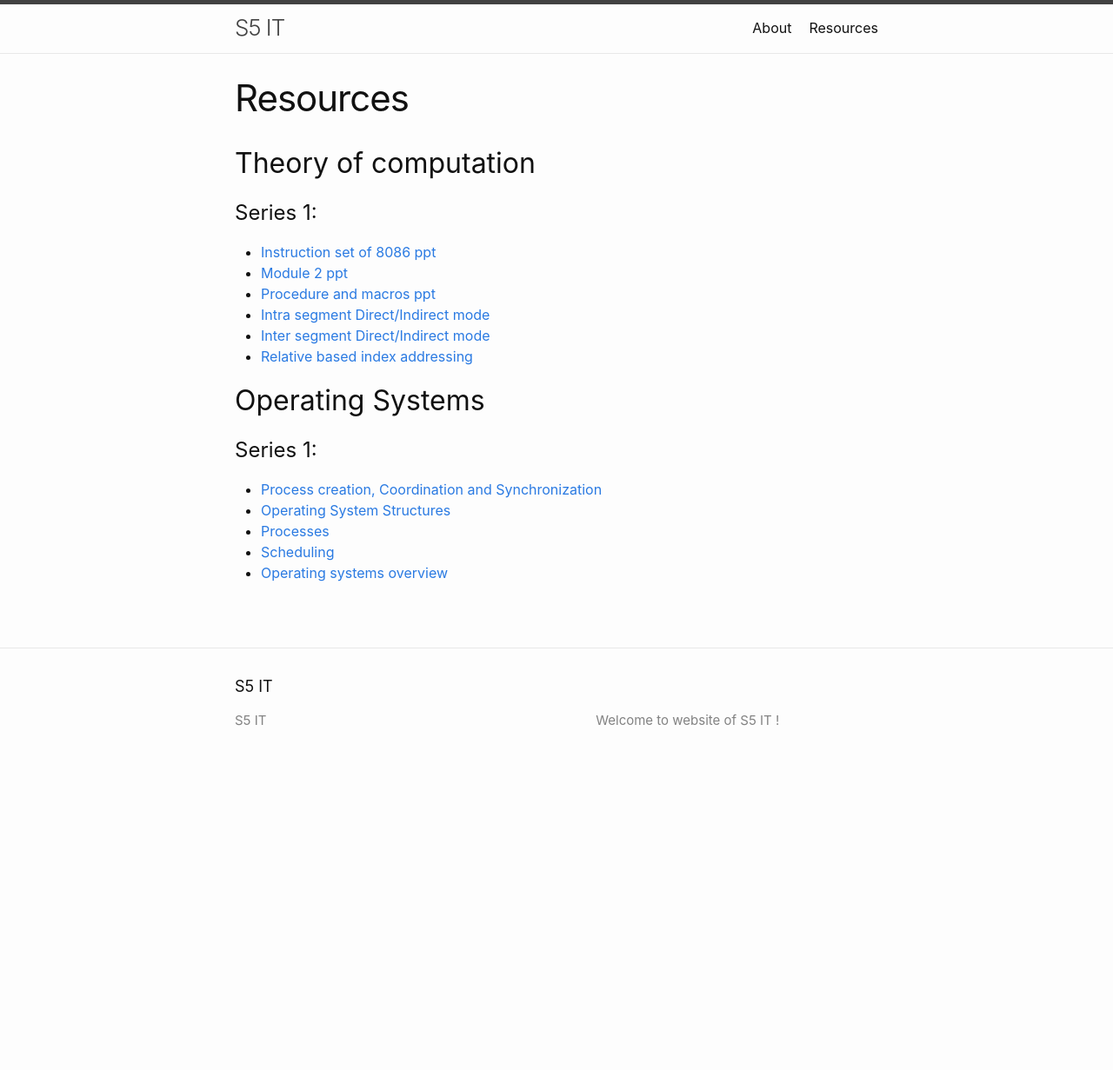
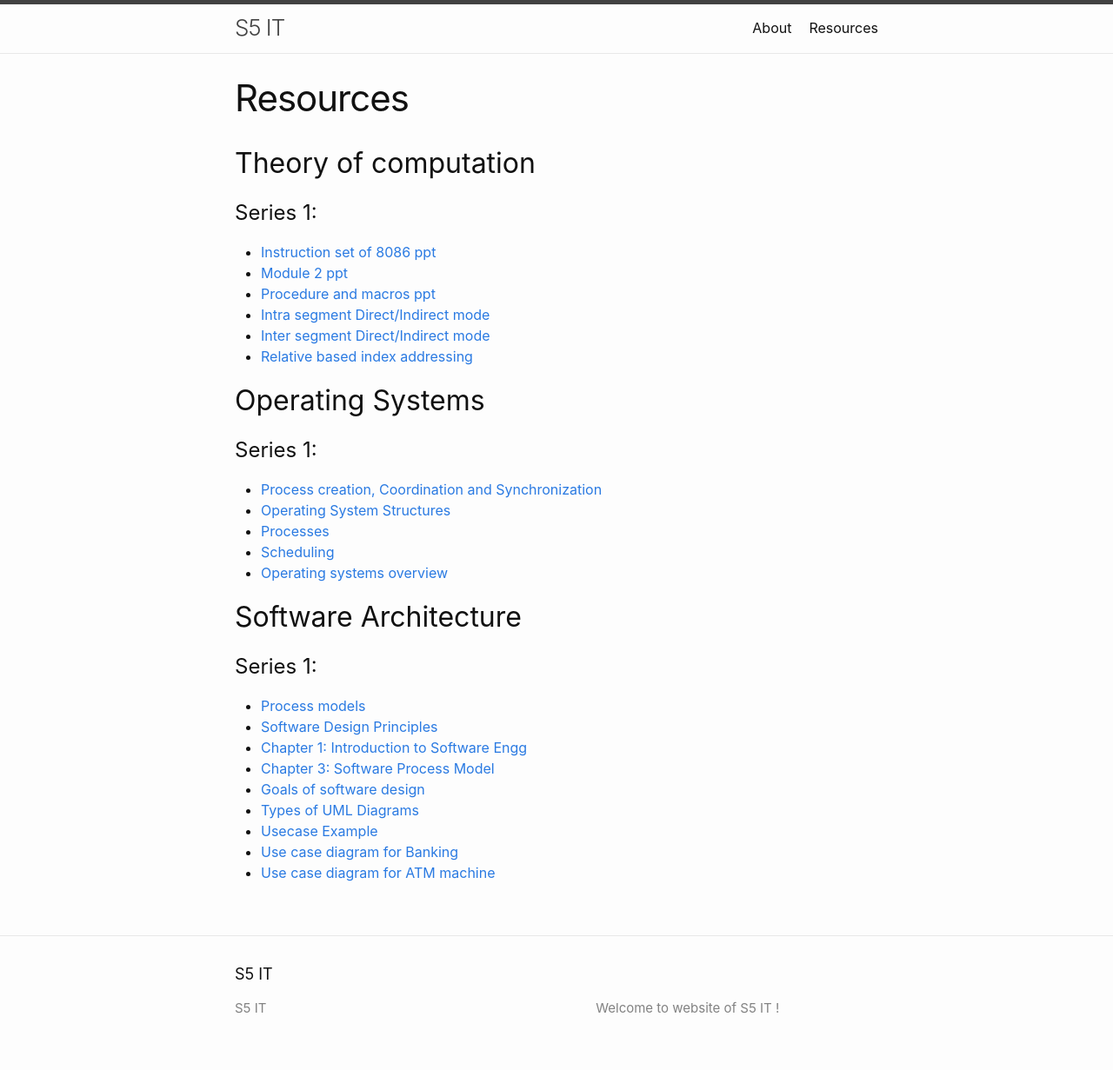
Before and after one commit to IT-GECBH/2020, a Jekyll site: the page built from resources.md, in a window 1280 px wide. Shown: the whole page at 87% size. Built offline with Jekyll 4.4.1, drawn with Linux system fonts in a browser that asks for light colours; before the commit the page ends 900 px from its top, so only the background shows below that.

Commit message:
Update resources.md

```diff
--- a/resources.md
+++ b/resources.md
@@ -20,8 +20,17 @@ permalink: /resources/
   * [Scheduling][Section05-Scheduling 4clas final]
   * [Operating systems overview][operating_systems_overview]
 
-
-
+## Software Architecture
+# Series 1:
+ * [Process models][process-models]
+ * [Software Design Principles][soft-design-principles]
+ * [Chapter 1: Introduction to Software Engg][chap-1]
+ * [Chapter 3: Software Process Model][chap-3]
+ * [Goals of software design][goal-soft]
+ * [Types of UML Diagrams][types-UML]
+ * [Usecase Example][use-ex]
+ * [Use case diagram for Banking][use-bank]
+ * [Use case diagram for ATM machine][use-atm]
 
 [8086-instruction-set]: /resources/MICROPROCESSOR/series1/instruction-set-of-8086.pptx
 [module_2]: /resources/MICROPROCESSOR/series1/Module_2.pptx
@@ -35,3 +44,13 @@ permalink: /resources/
 [Section04-Processes4 class]: /resources/OS/series1/Section04-Processes4_class.ppt
 [Section05-Scheduling 4clas final]: /resources/OS/series1/Section05-Scheduling_4clas_final.ppt
 [operating_systems_overview]: /resources/OS/series1/operating_systems_overview.ppt
+
+[process-models]: /resources/SOFTWARE/series1/Process_models.pptx
+[soft-design-principles]: /resources/SOFTWARE/series1/Software_design_principles_new.pptx
+[chap-1]: /resources/SOFTWARE/series1/Chapter_01.pdf
+[chap-3]: /resources/SOFTWARE/series1/Chapter_3_Software_Process_Model.ppt
+[goal-soft]: /resources/SOFTWARE/series1/Goals_of_software_design.docx
+[types-UML]: /resources/SOFTWARE/series1/Types_of_UML_Diagrams.pdf
+[use-ex]: /resources/SOFTWARE/series1/usecase_example.docx
+[use-bank]: /resources/SOFTWARE/series1/banking_usecase.jpg
+[use-atm]: /resources/SOFTWARE/series1/atm_usecase.png
```
